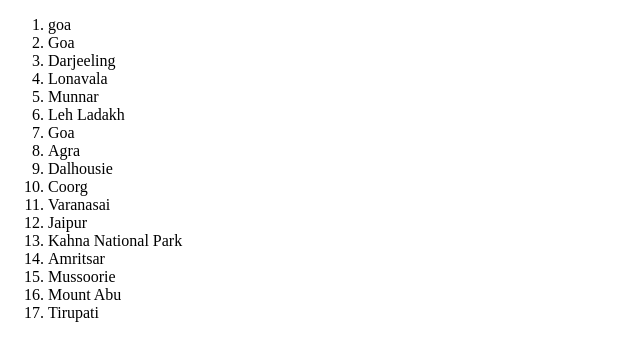
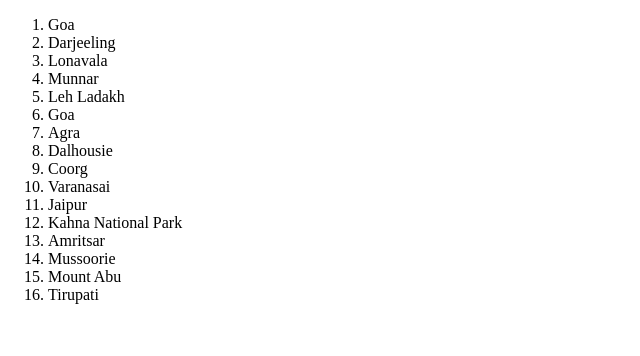
Before and after one commit to AjithAj10/Holiday-List-React---Why-Update-packages-React-Basic-CSS-styling-Working-with---nk7bx72o801d, a React app: page / in a window 1280 px wide. Shown: the top 356 px of the page, without its empty margins (0-640 px from the left). Built offline with nearby package versions, Linux system fonts and the light colour scheme.

Commit message:
Update App.js

```diff
--- a/src/components/App.js
+++ b/src/components/App.js
@@ -45,8 +45,7 @@ class App extends Component {
 // let k =0;
     return (
       <div id="main">
-        <ol><li key='location0'>goa</li>
-          {<List List={this.cityList}/>}</ol>
+        <ol>{<List List={this.cityList}/>}</ol>
       </div>
     )
   }
```
